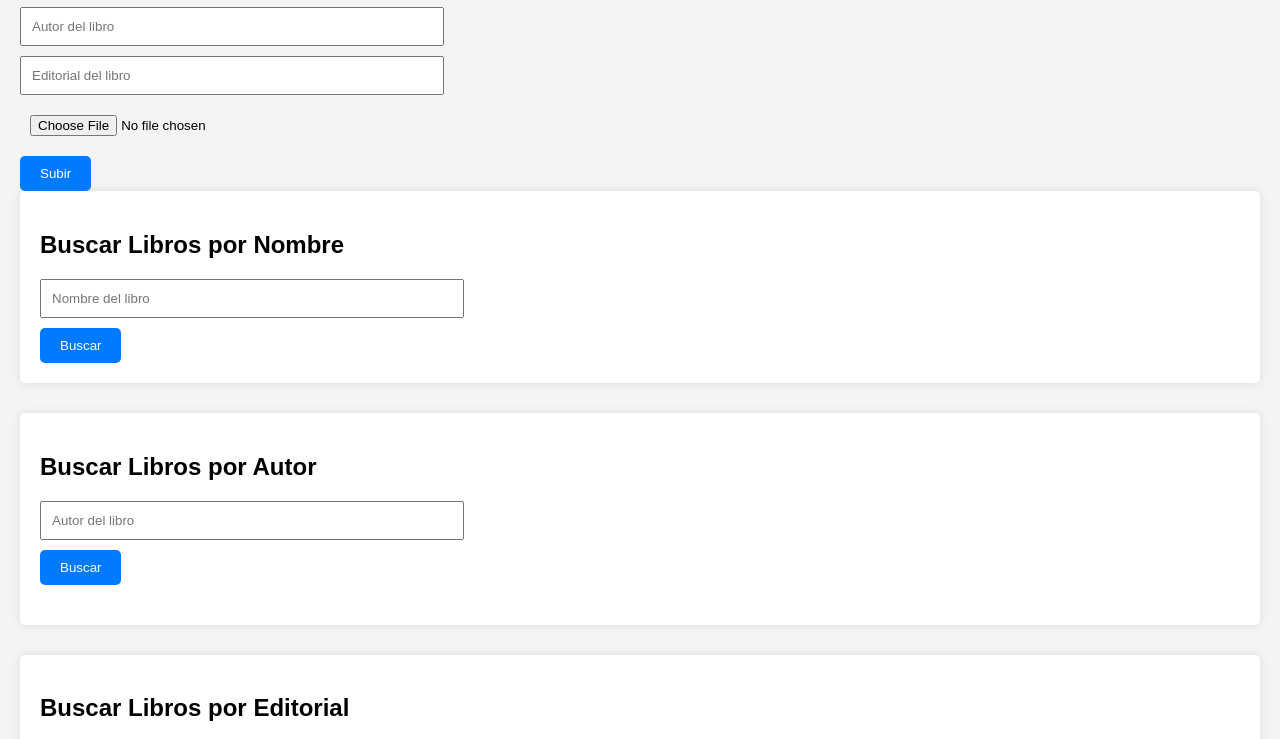
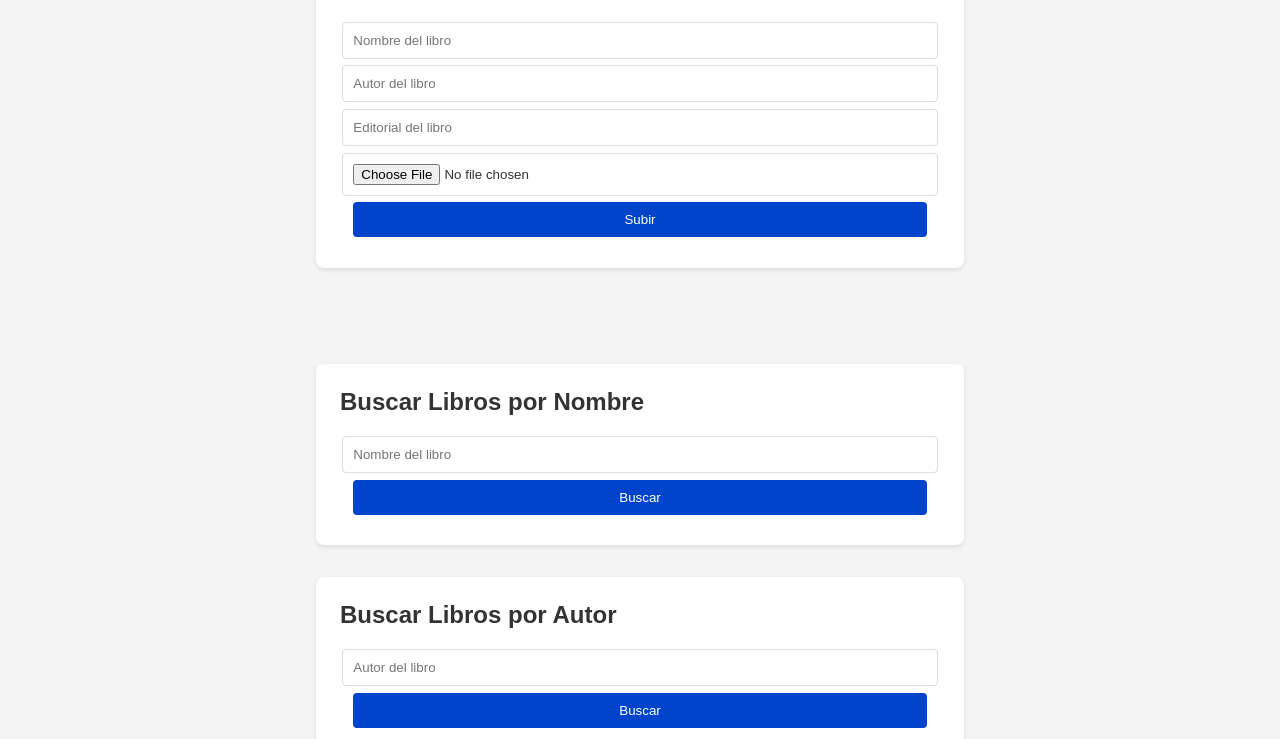
Before and after one commit to AzlanW/Archivo.., a website with bundled scripts: page docs/index.html in a window 1280 px wide. Shown: the part 142-881 px from the top of the page. Built offline with nearby package versions, Linux system fonts and the light colour scheme.

Commit message:
Update styles.css

```diff
--- a/docs/styles.css
+++ b/docs/styles.css
@@ -1,48 +1,103 @@
+/* styles.css */
+
+/* Estilos generales del cuerpo */
 body {
     font-family: Arial, sans-serif;
     margin: 0;
-    padding: 20px;
+    padding: 0;
     background-color: #f4f4f4;
+    color: #333;
 }
 
+/* Estilo para el encabezado principal */
 h1 {
+    background-color: #0044cc;
+    color: #fff;
     text-align: center;
+    padding: 1em;
+    margin: 0;
 }
 
-section {
-    margin-bottom: 30px;
+/* Estilo para los formularios */
+form {
     background-color: #fff;
-    padding: 20px;
-    border-radius: 5px;
-    box-shadow: 0 0 10px rgba(0, 0, 0, 0.1);
+    border-radius: 8px;
+    box-shadow: 0 2px 4px rgba(0,0,0,0.1);
+    max-width: 600px;
+    margin: 2em auto;
+    padding: 1.5em;
 }
 
-input[type="text"], input[type="file"] {
+form input[type="text"],
+form input[type="file"],
+form button {
     display: block;
-    margin: 10px 0;
-    padding: 10px;
-    width: 100%;
-    max-width: 400px;
+    width: calc(100% - 2em);
+    margin: 0.5em auto;
+    padding: 0.75em;
+    border: 1px solid #ddd;
+    border-radius: 4px;
 }
 
-button {
-    padding: 10px 20px;
-    background-color: #007BFF;
-    color: white;
+form button {
+    background-color: #0044cc;
+    color: #fff;
     border: none;
-    border-radius: 5px;
     cursor: pointer;
 }
 
-button:hover {
-    background-color: #0056b3;
+form button:hover {
+    background-color: #0033aa;
 }
 
-#resultadoLibro, #resultadoAutor, #resultadoEditorial {
-    margin-top: 20px;
+/* Estilo para las secciones de búsqueda */
+section {
+    background-color: #fff;
+    border-radius: 8px;
+    box-shadow: 0 2px 4px rgba(0,0,0,0.1);
+    margin: 2em auto;
+    padding: 1.5em;
+    max-width: 600px;
 }
 
-img {
-    max-width: 100px;
-    margin-top: 10px;
+section h2 {
+    margin-top: 0;
 }
+
+section input[type="text"],
+section button {
+    display: block;
+    width: calc(100% - 2em);
+    margin: 0.5em auto;
+    padding: 0.75em;
+    border: 1px solid #ddd;
+    border-radius: 4px;
+}
+
+section button {
+    background-color: #0044cc;
+    color: #fff;
+    border: none;
+    cursor: pointer;
+}
+
+section button:hover {
+    background-color: #0033aa;
+}
+
+/* Estilo para los mensajes de éxito o error */
+#mensajeAgregar {
+    text-align: center;
+    font-weight: bold;
+    margin: 1em auto;
+    max-width: 600px;
+    padding: 1em;
+}
+
+#mensajeAgregar.success {
+    color: #28a745;
+}
+
+#mensajeAgregar.error {
+    color: #dc3545;
+}
```
